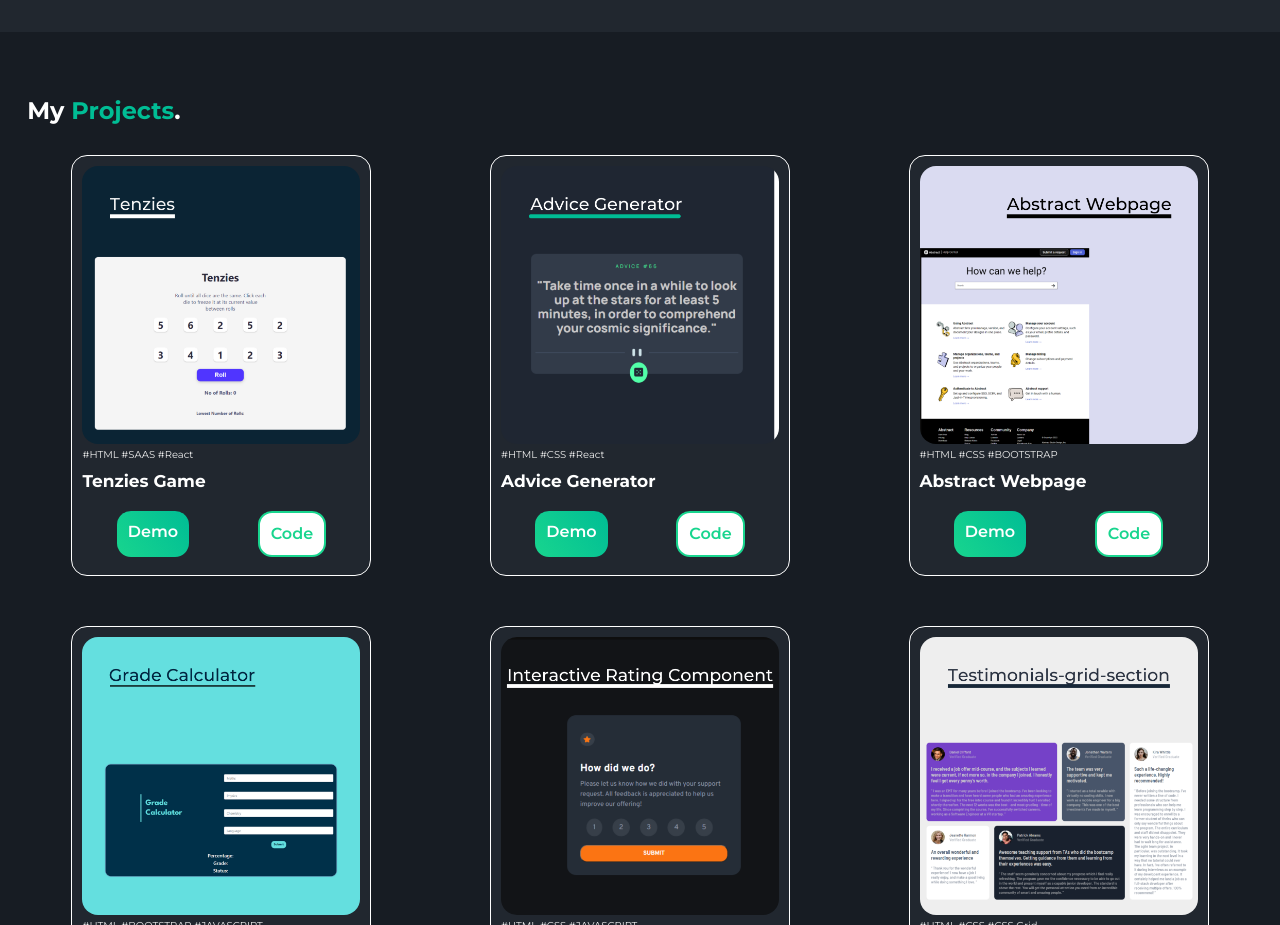
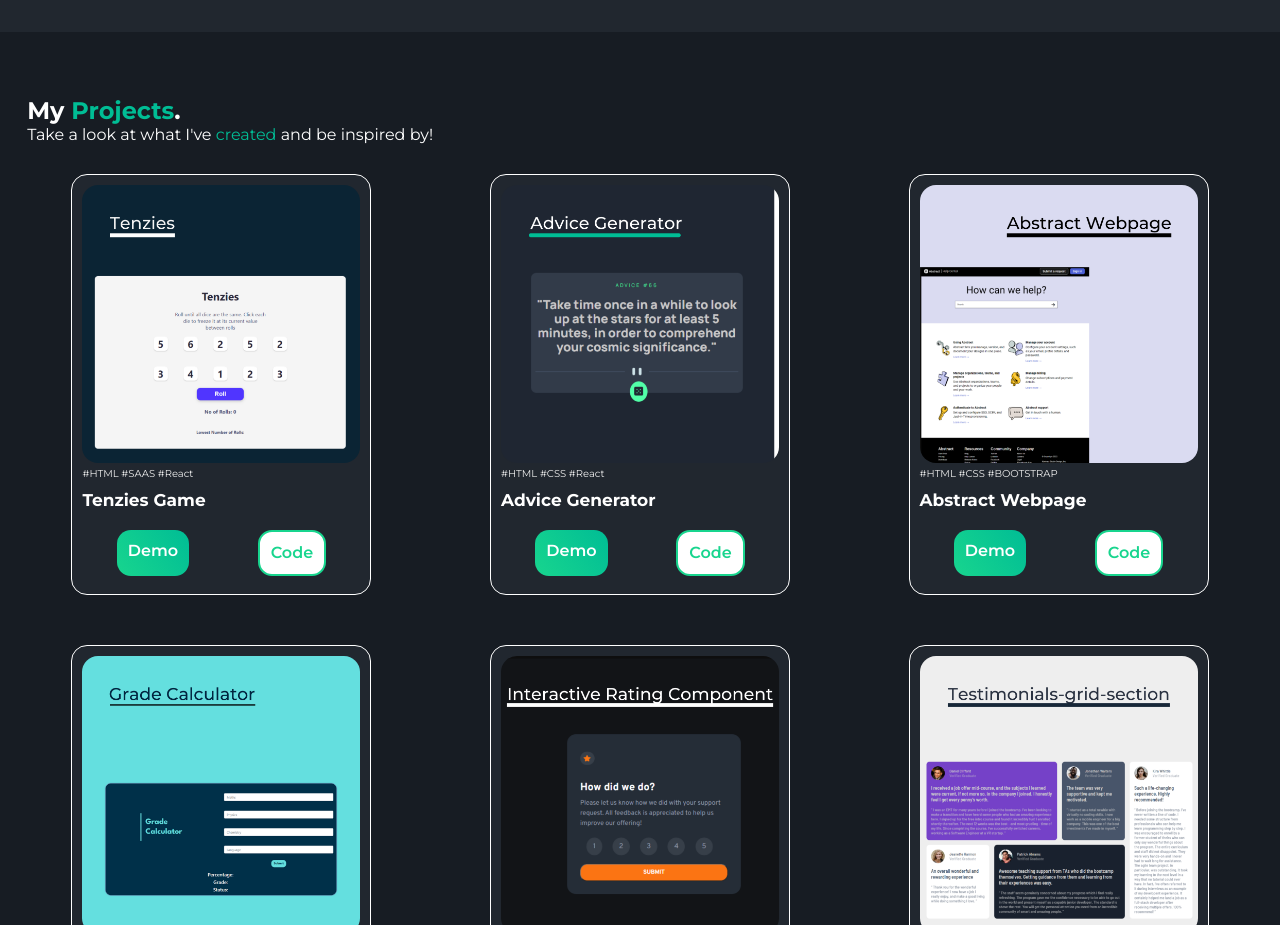
Before and after one commit to sidramwaseem/Portfolio, a React (Create React App) app: page / in a window 1280 px wide. Shown: the part 1520-2445 px from the top of the page. Built offline with nearby package versions, Linux system fonts and the light colour scheme.

Commit message:
add paragraph

```diff
--- a/src/components/Projects/Projects.jsx
+++ b/src/components/Projects/Projects.jsx
@@ -44,6 +44,7 @@ function Projects() {
       <h1 class="portfolio-heading reveal">
         My <span className="cyan">Projects</span>.
       </h1>
+      <p>Take a look at what I've <span className="cyan">created </span> and be inspired by!</p>
       <div class="portfolio--grid-container">{projectElement}</div>
       <div className="btn-wrapper">
         <a
```
